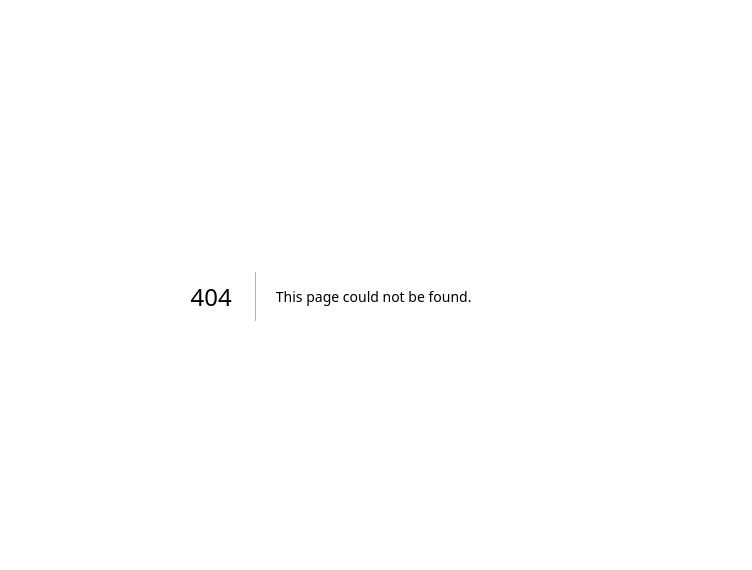
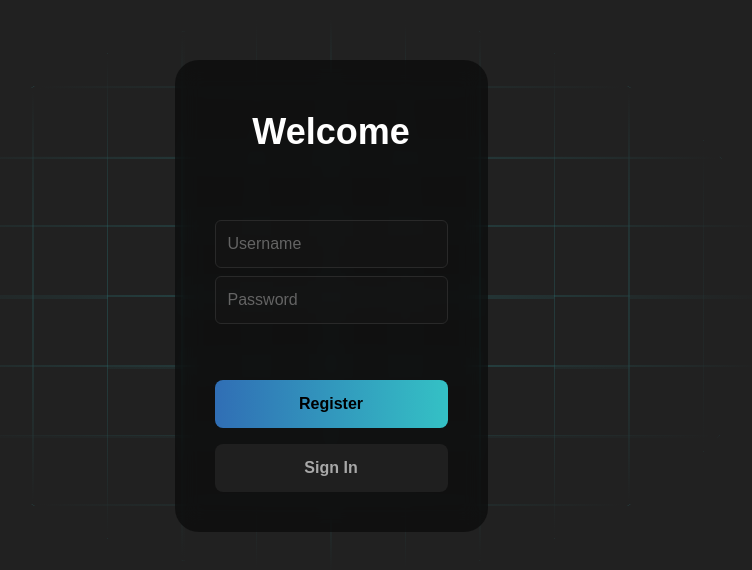
Before and after one commit to joseph-gerald/KongsberGuessr, a Next.js app in the folder website/: page /sections/sign_in in a window 1280 px wide. Before the commit this address had no page. Shown: the part 104-674 px from the top of the page, without its empty margins (309-1061 px from the left). Built offline with nearby package versions, Linux system fonts and the light colour scheme.

Commit message:
Sign In Page + Section Locking

```diff
--- a/website/src/components/feature.tsx
+++ b/website/src/components/feature.tsx
@@ -11,7 +11,7 @@ export default function Feature(props: Props) {
         img
     } = props;
     return (
-        <div className="relative inline-flex group flex-col items-center text-center text-white w-full lg:w-1/4 p-8 pt-4 rounded-2xl outfit" style={{ backgroundColor: "#3F3F3F" }}>
+        <div className="relative inline-flex group flex-col items-center text-center text-white w-full lg:w-1/4 p-8 pt-4 rounded-2xl outfit bg-[#3F3F3F]">
             <img src={img} className="w-1/6 lg: w-3/12 p-2 m-2" />
             <h3 className="text-4xl font-semibold pb-5">
                 {title}
--- a/website/src/pages/index.tsx
+++ b/website/src/pages/index.tsx
@@ -1,44 +1,70 @@
 import Home from "./sections/home";
+import SignIn from "./sections/sign_in";
 import Features from "./sections/features";
-import { useRouter } from "next/router";
-import { useEffect, useState } from "react";
+import { useEffect } from "react";
 
 export default function Index() {
-    const router = useRouter();
-    let query = router.query
-    const [curSection, setSection] = useState(query.section);
 
-    const syncScroll = (section: any) => {
-        const home = document.getElementById("home");
-        const faq = document.getElementById("faqs");
-        const features = document.getElementById("features");
-        if (!home || !faq || !features) return;
-        if (section === "home") {
-            home.scrollIntoView({ behavior: "smooth" });
+    const syncScroll = () => {
+        const sections = document.querySelectorAll('.section');
+        const dots = document.querySelectorAll('.pagination-dot');
+        let canScroll = true;
+        let sectionIndex = 0;
+
+        function doScroll() {
+            if(screen.width < 1024) return;
+            sectionIndex = Math.min(Math.max(sectionIndex, 0), sections.length - 1);
+            sections[sectionIndex].scrollIntoView({ behavior: 'smooth' });
+
+            dots.forEach((dot, index) => {
+                if (index !== sectionIndex) dot.classList.remove('active');
+            });
+
+            dots[sectionIndex].classList.add('active');
         }
-        if (section === "faq") {
-            faq.scrollIntoView({ behavior: "smooth" });
+
+        function scrollToNextSection(down: boolean) {
+            if (canScroll) {
+                sectionIndex += down ? 1 : -1;
+                canScroll = false;
+
+                setTimeout(() => canScroll = true, 750);
+            }
+
+            doScroll();
         }
-        if (section === "features") {
-            features.scrollIntoView({ behavior: "smooth" });
-        }
-        // setSection(section);
-    };
+
+        setInterval(() => doScroll(), 50);
+
+        sections.forEach((region) => {
+            region.addEventListener('wheel', (event: any) => {
+                if (!canScroll) return;
+                scrollToNextSection(event.wheelDeltaY < 0);
+            });
+        });
+    }
 
     useEffect(() => {
-        syncScroll(curSection);
-    }, [curSection]);
-
+        syncScroll();
+    });
 
     return (
         <>
             <div className="snap-y snap-proximity">
-                <div className="snap-start">
+                <div className="section">
                     <Home />
                 </div>
-                <div className="snap-start">
+                <div className="section">
                     <Features />
                 </div>
+                <div className="section">
+                    <SignIn />
+                </div>
+            </div>
+            <div className="pagination">
+                {[0, 1, 2].map((i) => (
+                    <div key={i} className={"pagination-dot"}></div>
+                ))}
             </div>
         </>
     );
--- /dev/null
+++ b/website/src/pages/sections/sign_in.tsx
@@ -0,0 +1,28 @@
+export default function SignIn() {
+    const buttonStyle = "font-semibold p-3 rounded-lg";
+    const fieldStyle = "account-field rounded bg-[#171717]/50 p-3 border-[#292929] border h-12 rounded-md text-white";
+    return (
+        <>
+            <div className="bg-black/80 sm:bg-[#212121] snap-y snap-proximity h-screen w-screen flex items-center justify-center relative">
+
+                <div className="circle hidden sm:inline-block">
+                    <img src="/imgs/mesh.png" alt="" />
+                </div>
+
+                <div className="absolute sm:bg-black/50 p-10 backdrop-blur-md rounded-3xl">
+                    <h2 className="text-4xl lg:text-4xl p-3 font-bold text-white text-center">Welcome</h2>
+
+                    <div className="flex flex-col my-14 gap-2">
+                        <input type="text" placeholder="Username" id="account-username" className={fieldStyle} />
+                        <input type="password" placeholder="Password" id="account-password" className={fieldStyle} />
+                    </div>
+
+                    <div className="flex flex-col gap-4">
+                        <button className={"accent-to-primary "+buttonStyle}>Register</button>
+                        <button className={"bg-[#1F1F1F] text-[#A8A8A8] "+buttonStyle}>Sign In</button>
+                    </div>
+                </div>
+            </div>
+        </>
+    );
+}
--- a/website/src/styles/globals.css
+++ b/website/src/styles/globals.css
@@ -16,7 +16,13 @@ body {
     color: rgb();
     background: #2D2D2D;
     scroll-behavior: smooth;
-    overflow-x: hidden;
+    overflow: auto;
+}
+
+@media (min-width: 1024px) {
+    body {
+        overflow: hidden;
+    }
 }
 
 .accent-to-primary-text {
@@ -26,6 +32,10 @@ body {
     line-height: 1.3;
 }
 
+.accent-to-primary {
+    background: -webkit-linear-gradient(180deg, var(--colour-primary), var(--colour-accent));
+}
+
 .clash-display {
     font-family: "Clash Display", sans-serif;
 }
@@ -33,3 +43,76 @@ body {
 .outfit {
     font-family: "Outfit", sans-serif;
 }
+
+.circle {
+    border-radius: 50%;
+    position: absolute;
+}
+
+.circle img {
+    border-radius: 50%;
+    display: block;
+    width: 70vw;
+    height: 70vh;
+    image-rendering: optimizeSpeed;
+    /* STOP SMOOTHING, GIVE ME SPEED  */
+    image-rendering: -moz-crisp-edges;
+    /* Firefox                        */
+    image-rendering: -o-crisp-edges;
+    /* Opera                          */
+    image-rendering: -webkit-optimize-contrast;
+    /* Chrome (and eventually Safari) */
+    image-rendering: pixelated;
+    /* Universal support since 2021   */
+    image-rendering: optimize-contrast;
+    /* CSS3 Proposed                  */
+    -ms-interpolation-mode: nearest-neighbor;
+    /* IE8+                           */
+}
+
+.circle:after {
+    content: "";
+    display: block;
+    width: 100%;
+    height: 100%;
+    background: radial-gradient(ellipse at center, rgba(0, 0, 0, 0) 0%, rgba(33, 33, 33, 1) 70%, rgba(33, 33, 33, 1) 100%);
+    border-radius: 50%;
+    position: absolute;
+    top: 0;
+    left: 0;
+}
+
+.account-field:focus {
+    outline: none;
+    box-shadow: 0 0 0 1px var(--colour-primary);
+}
+
+.account-field::placeholder {
+    color: #646464;
+    opacity: 1;
+}
+
+.pagination {
+    position: fixed;
+    bottom: 50%;
+    transform: translateY(50%);
+    right: 10px;
+    gap: 8px;
+    display: flex;
+    justify-content: center;
+    align-items: center;
+    flex-direction: column;
+}
+
+.pagination-dot {
+    width: 10px;
+    height: 10px;
+    background: rgba(255, 255, 255, 0.3);
+    border-radius: 50%;
+    margin: 0 5px;
+    transition-duration: 350ms;
+}
+
+.pagination-dot.active {
+    background: rgba(255, 255, 255, 0.8);
+}
```
Also changed, not shown: website/public/imgs/mesh.png (added).
